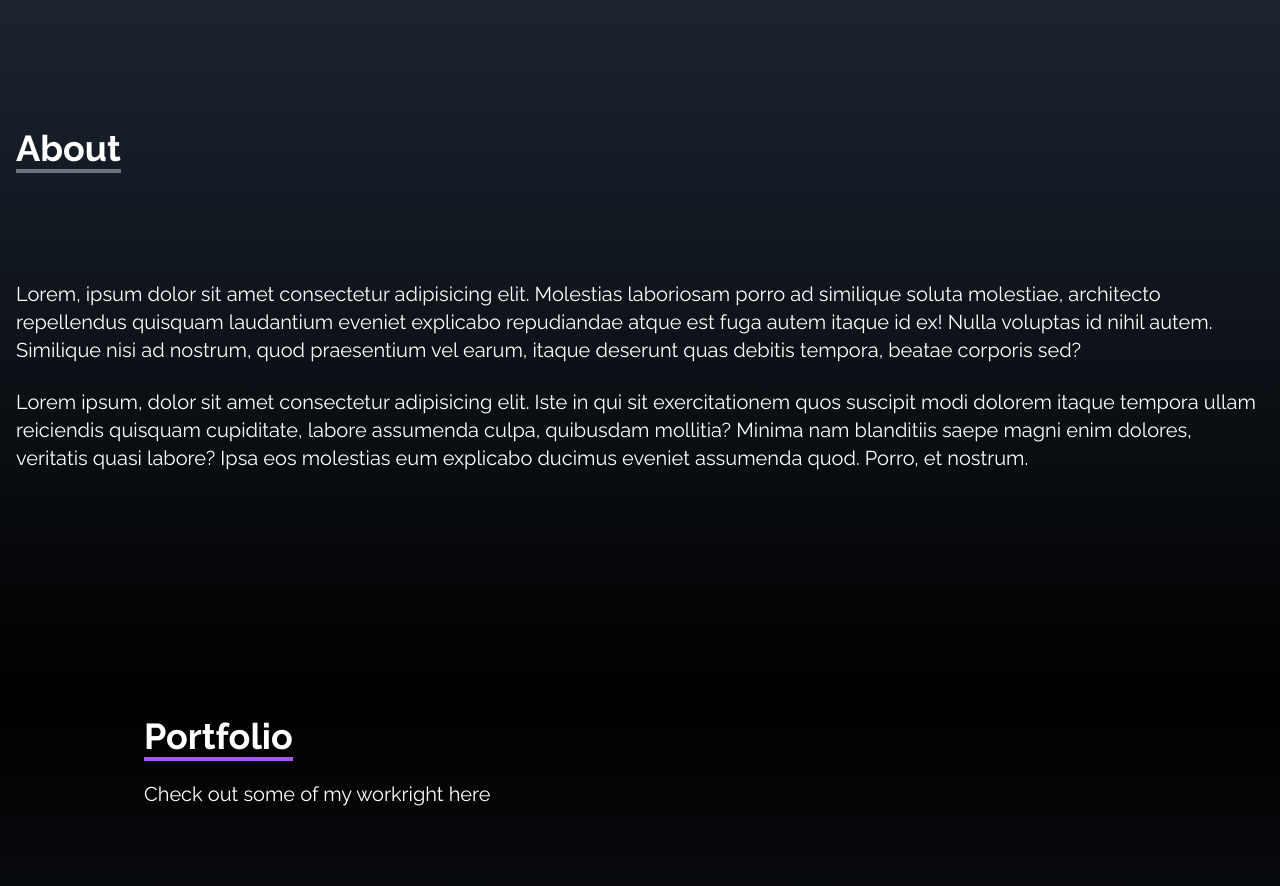
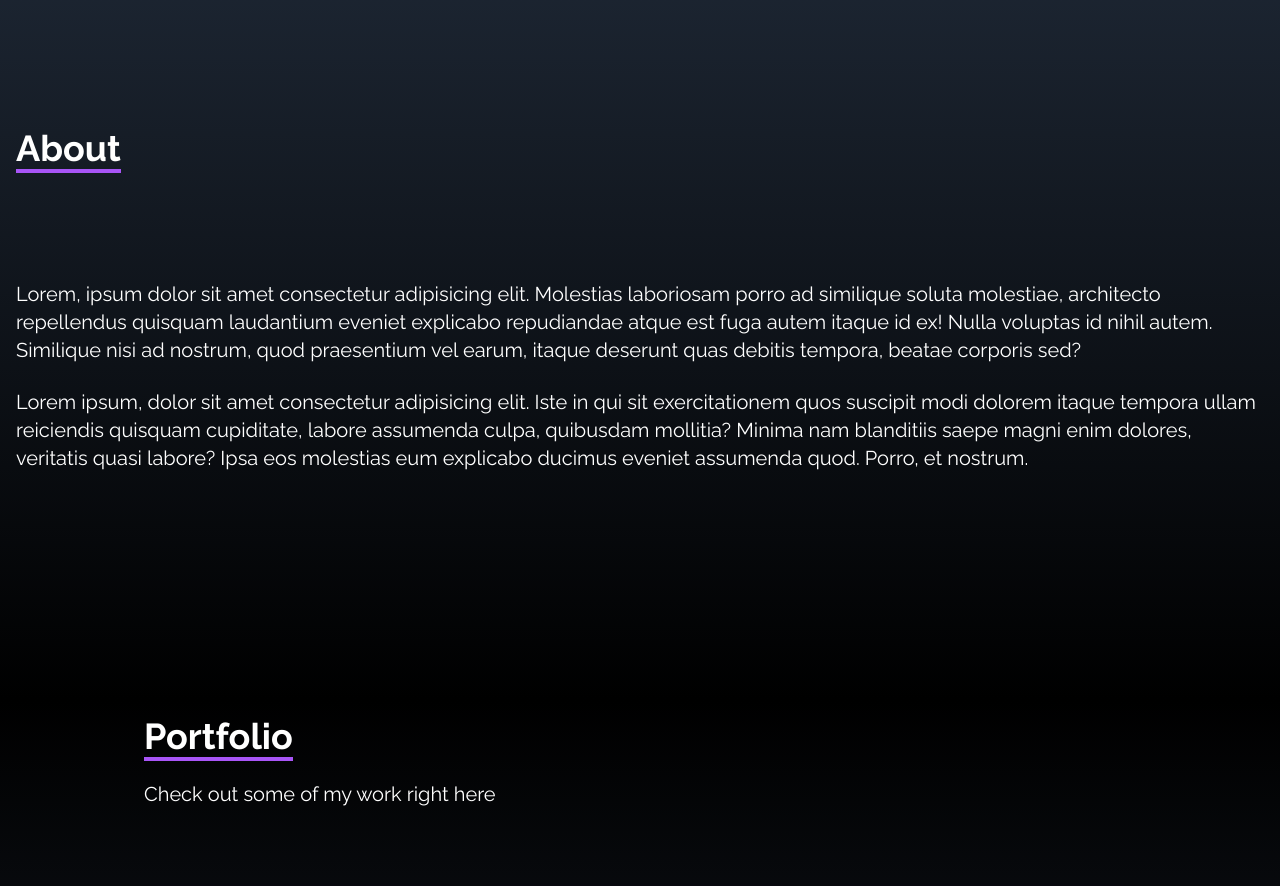
Before and after one commit to enanesh/edna-portfolio-react, a React (Create React App) app: page / in a window 1280 px wide. Shown: the part 900-1786 px from the top of the page. Built offline with nearby package versions, Linux system fonts and the light colour scheme.

Commit message:
Changes to general styling, and fixing come bugs from the 'ContactForm' component, related to error messagges from wrong user input and validation

```diff
--- a/src/components/About.jsx
+++ b/src/components/About.jsx
@@ -7,7 +7,7 @@ const About = () => {
           <div className='max-w-screen-xl p-4 mx-auto flex flex-col justify-center w-full h-full'>
               <div className='pb-8'>
                   <p className='text-4xl font-bold inline border-b-4
-              border-gray-500'>
+              border-purple-500'>
                   About
               </p>
           </div>
--- a/src/components/ContactForm.jsx
+++ b/src/components/ContactForm.jsx
@@ -1,4 +1,3 @@
-
 // Here we import a helper function that will check if the email is valid
 import { validateEmail } from "../utils/helpers";
 import { useState, useRef, useEffect } from "react";
@@ -24,7 +23,6 @@ function ContactForm() {
     }
   };
 
-
   const handleInputChange = (e) => {
     // Getting the value and name of the input which triggered the change
     const { target } = e;
@@ -45,15 +43,13 @@ function ContactForm() {
 
     // First we check to see if the email is not valid or if the userName is empty. If so we set an error message to be displayed on the page.
     if (!validateEmail(email) || !userName) {
-      setErrorMessage("Enter a valid email e.g :email@email.com");
+      setErrorMessage("Enter a valid email e.g: email@email.com");
       // We want to exit out of this code block if something is wrong so that the user can correct it
-        return;
-
-
-
-    }if (!message)
-    // If everything goes according to plan, we want to clear out the input after a successful registration.
-    setUserName("");
+      return;
+    }
+    if (!message)
+      // If everything goes according to plan, we want to clear out the input after a successful registration.
+      setUserName("");
     setEmail("");
     setMessage("");
   };
@@ -68,7 +64,10 @@ function ContactForm() {
           <p className="text-4xl text-white font-bold inline border-b-4 border-purple-500">
             Contact{" "}
           </p>
-          <p className="py-4 text-xl"> Submit the form below to get in touch with me.</p>
+          <p className="py-4 text-xl">
+            {" "}
+            Submit the form below to get in touch with me.
+          </p>
         </div>
 
         <div className="flex justify-center items-center">
@@ -98,7 +97,9 @@ function ContactForm() {
             />
             {errorMessage && (
               <div>
-                <p className="error-text">{errorMessage}</p>
+                <p className="error-text py-2 bg-pink-500 rounded">
+                  {errorMessage}
+                </p>
               </div>
             )}
 
@@ -114,7 +115,11 @@ function ContactForm() {
               className="p-2 bg-transparent border-2 rounded-md text-white focus-outline-none"
             />
 
-            {showAlert && <div>Please enter a value!</div>}
+            {showAlert && (
+              <div className="py-2 bg-pink-500 rounded">
+                Please enter a value!
+              </div>
+            )}
 
             <button
               type="button"
--- a/src/components/Footer.jsx
+++ b/src/components/Footer.jsx
@@ -36,7 +36,7 @@ const Footer = () => {
                 </>
 
             ),
-            href: 'mailto:edna.ganesha@gmail.com',
+            href: 'mailto:edna@gmail.com',
 
         },
         // {
--- a/src/components/Home.jsx
+++ b/src/components/Home.jsx
@@ -1,7 +1,7 @@
 import React from 'react';
 import ednaImage from '../assets/ednaImage.png';
 import { TiArrowRightOutline } from "react-icons/ti";
-import { Link } from "react-scroll";
+import { Link } from "react-scroll";//Link to the npm library to set the links in the app.
 
 
 const Home = () => {
--- a/src/components/Portfolio.jsx
+++ b/src/components/Portfolio.jsx
@@ -63,7 +63,7 @@ const Portfolio = () => {
             Portfolio
           </p>
 
-          <p className="py-6 text-xl">Check out some of my workright here </p>
+          <p className="py-6 text-xl">Check out some of my work right here </p>
         </div>
         <div className="grid sm:grid-cols-2 md:grid-cols-3 gap-8 px-12 sm:px-0">
           {portfolios.map(({ id, src, title, deploy, linkRepo }) => (
```
Also changed, not shown: src/components/Navigation.jsx (+5 -3 lines).
